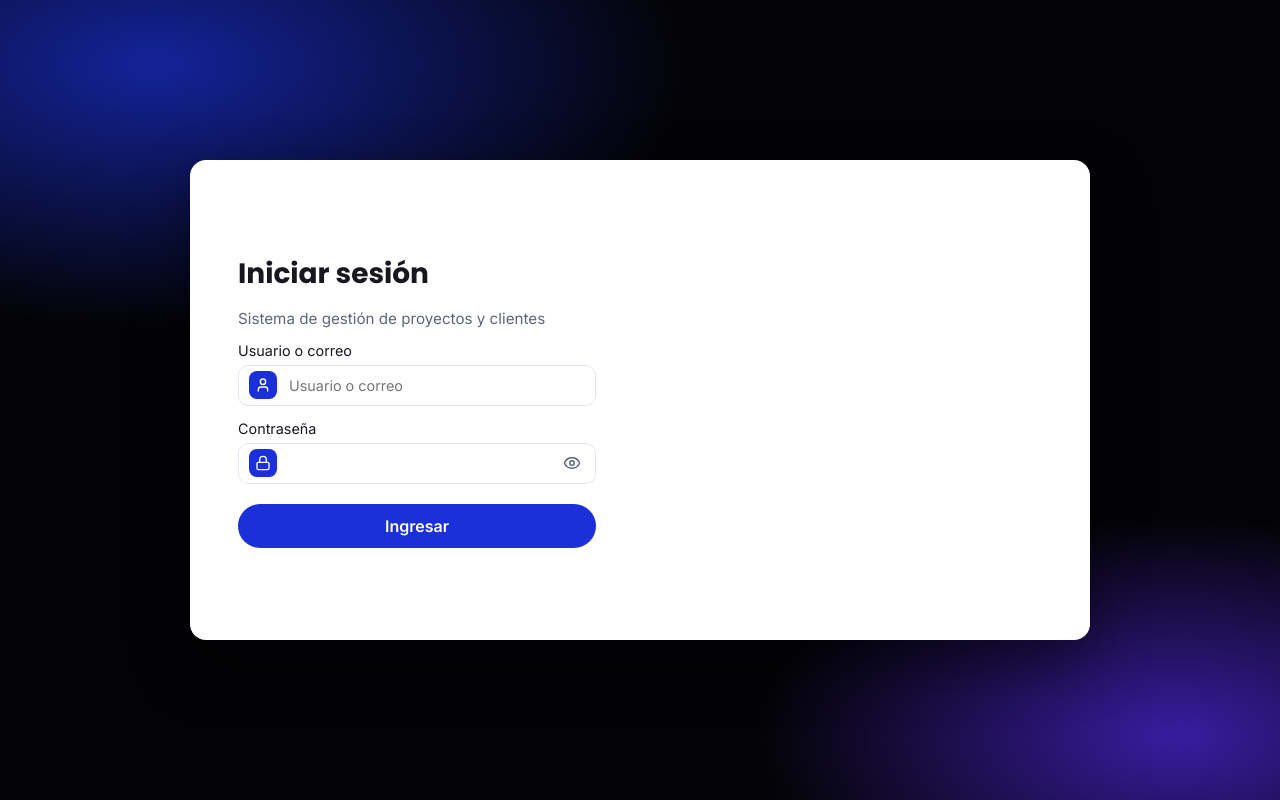
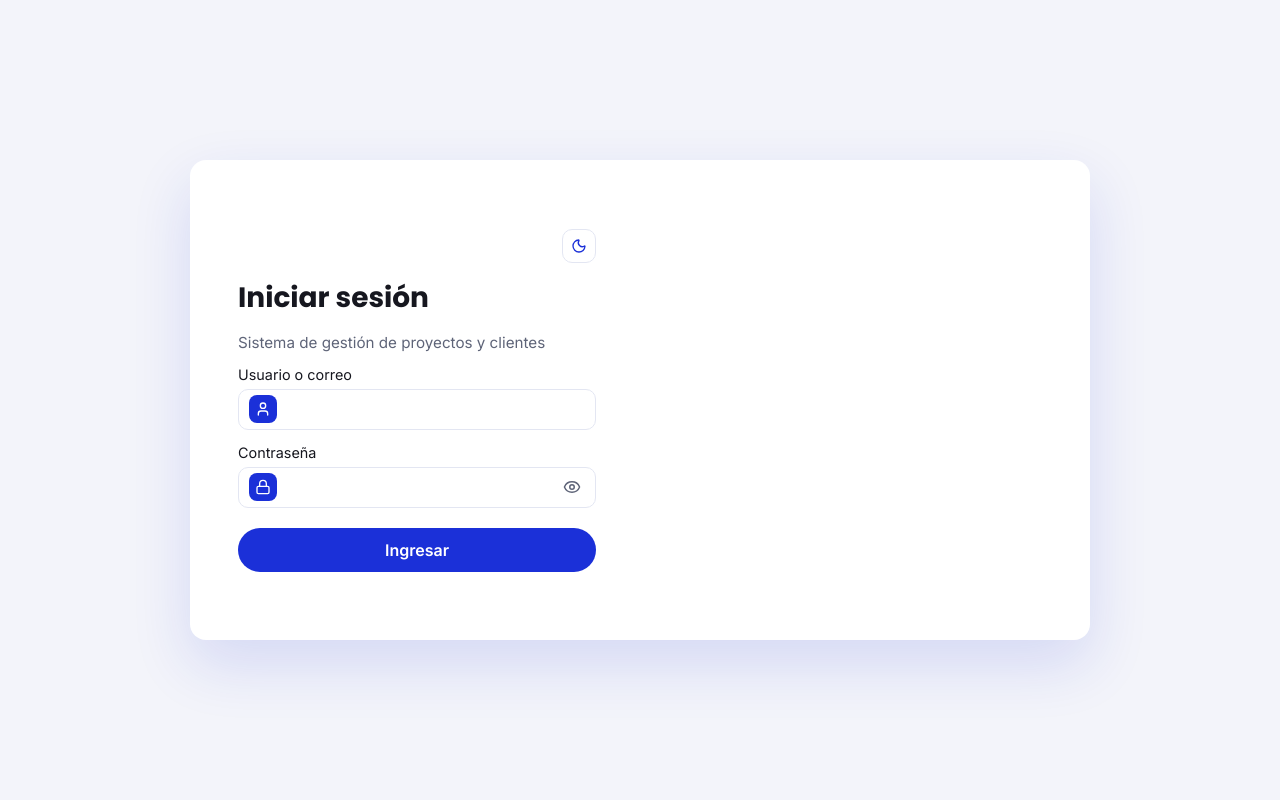
Before and after one commit to Josephlpz12/ospi-sistema, a React (Vite) app in the folder frontend/: page /login in a window 1280 px wide. Built offline with nearby package versions, Linux system fonts and the light colour scheme.

Commit message:
Actualización de diseño: modo oscuro y tema claro

```diff
--- a/frontend/index.html
+++ b/frontend/index.html
@@ -11,6 +11,17 @@
       rel="stylesheet"
     />
     <title>OSPI · Gestión de proyectos</title>
+    <script>
+      try {
+        var tema = localStorage.getItem("ospi-tema");
+        if (tema !== "light" && tema !== "dark") {
+          tema = window.matchMedia("(prefers-color-scheme: dark)").matches ? "dark" : "light";
+        }
+        document.documentElement.setAttribute("data-theme", tema);
+      } catch (e) {
+        document.documentElement.setAttribute("data-theme", "light");
+      }
+    </script>
   </head>
   <body>
     <div id="root"></div>
--- /dev/null
+++ b/frontend/src/componentes/BotonTema.tsx
@@ -0,0 +1,28 @@
+import { useState } from "react";
+import { Moon, Sun } from "lucide-react";
+import { aplicarTema, guardarTema, leerTema, type Tema } from "../tema";
+
+export function BotonTema() {
+  const [tema, setTema] = useState<Tema>(leerTema);
+
+  function alternar() {
+    const siguiente: Tema = tema === "dark" ? "light" : "dark";
+    aplicarTema(siguiente);
+    guardarTema(siguiente);
+    setTema(siguiente);
+  }
+
+  const oscuro = tema === "dark";
+
+  return (
+    <button
+      type="button"
+      className="btn-tema"
+      onClick={alternar}
+      aria-label={oscuro ? "Usar tema claro" : "Usar tema oscuro"}
+      title={oscuro ? "Tema claro" : "Tema oscuro"}
+    >
+      {oscuro ? <Sun size={16} aria-hidden /> : <Moon size={16} aria-hidden />}
+    </button>
+  );
+}
--- a/frontend/src/componentes/Layout.tsx
+++ b/frontend/src/componentes/Layout.tsx
@@ -14,6 +14,7 @@ import {
   Users,
 } from "lucide-react";
 import { esAdministrador, puedeOperarFinanzas } from "../autorizacion";
+import { BotonTema } from "./BotonTema";
 import { useAuth } from "../contexto/AuthContexto";
 
 const CLAVE_MENU = "ospi-menu-colapsado";
@@ -117,6 +118,7 @@ export function Layout() {
       </aside>
       <div className="main">
         <header className="topbar">
+          <BotonTema />
           <span className="topbar-usuario" title={identidad}>
             <User size={16} aria-hidden />
             <span>{identidad}</span>
--- a/frontend/src/index.css
+++ b/frontend/src/index.css
@@ -1,11 +1,54 @@
 :root {
-  --fondo-oscuro: #030305;
+  color-scheme: light;
+  --fondo-oscuro: #ffffff;
+  --fondo-login: var(--bg);
   --azul-marca: #1b30d8;
+  --azul-interactivo: var(--azul-marca);
+  --azul-marca-hover: #243ae0;
   --violeta: #5b2bff;
   --azul-claro: #3fa9ff;
   --violeta-suave: #a78bff;
   --fondo-claro: #f3f4fa;
   --tarjeta: #ffffff;
+  --transparente: transparent;
+  --marca-fuerte: rgba(27, 48, 216, 0.20);
+  --marca-login: var(--transparente);
+  --violeta-fuerte: transparent;
+  --violeta-login: var(--transparente);
+  --menu-texto: #16171f;
+  --menu-texto-hover: #16171f;
+  --menu-hover: rgba(27, 48, 216, 0.06);
+  --menu-marca: #16171f;
+  --menu-subtitulo: #3146b8;
+  --menu-boton: #16171f;
+  --menu-icono-activo-fondo: #ffffff;
+  --texto-sobre-marca: #ffffff;
+  --texto-bienvenida: #ffffff;
+  --texto-bienvenida-suave: #efeaff;
+  --borde-tarjeta: rgba(27, 48, 216, 0.08);
+  --foco: 0 0 0 3px rgba(27, 48, 216, 0.2);
+  --sombra-elevada: 0 24px 60px rgba(27, 48, 216, 0.14);
+  --sombra-boton: 0 8px 18px rgba(27, 48, 216, 0.32);
+  --velo: rgba(3, 3, 5, 0.45);
+  --alerta-fondo: #fdecea;
+  --alerta-texto: var(--danger);
+  --insignia-fondo: #e8eef4;
+  --insignia-exito-fondo: #e5f6ec;
+  --insignia-exito-texto: #146c3a;
+  --insignia-activo-texto: #1b7a3a;
+  --insignia-peligro-fondo: #fdecea;
+  --insignia-peligro-texto: #8f1d14;
+  --insignia-cancelado-texto: var(--danger);
+  --insignia-pendiente-fondo: #fff6d8;
+  --insignia-pendiente-texto: #7a5b00;
+  --insignia-pausado-texto: #8a6a00;
+  --insignia-info-fondo: #e8ecff;
+  --insignia-inactivo-fondo: #eef1f4;
+  --insignia-inactivo-texto: #3d4456;
+  --danger-hover: #9b1c13;
+  --exito: #146c3a;
+  --exito-hover: #115c32;
+  --exito-toast: #1b7a3a;
 
   --bg: var(--fondo-claro);
   --panel: var(--tarjeta);
@@ -22,6 +65,50 @@
   background: var(--bg);
 }
 
+[data-theme="dark"] {
+  color-scheme: dark;
+  --fondo-oscuro: #080d18;
+  --fondo-login: #030305;
+  --marca-fuerte: rgba(27, 48, 216, 0.72);
+  --marca-login: rgba(27, 48, 216, 0.7);
+  --violeta-fuerte: rgba(91, 43, 255, 0.62);
+  --violeta-login: rgba(91, 43, 255, 0.62);
+  --menu-texto: #ececf6;
+  --menu-texto-hover: #ffffff;
+  --menu-hover: rgba(255, 255, 255, 0.08);
+  --menu-marca: #ffffff;
+  --menu-subtitulo: #a78bff;
+  --menu-boton: #ffffff;
+  --fondo-claro: #182033;
+  --tarjeta: #141a2c;
+  --bg: #0c1222;
+  --text: #e6e8f2;
+  --muted: #9aa3bc;
+  --line: #2c3654;
+  --azul-interactivo: #9aa6ff;
+  --sombra: 0 10px 28px rgba(0, 0, 0, 0.35);
+  --borde-tarjeta: rgba(154, 163, 188, 0.18);
+  --alerta-fondo: rgba(180, 35, 24, 0.22);
+  --alerta-texto: #ffb4ac;
+  --insignia-fondo: rgba(255, 255, 255, 0.08);
+  --insignia-exito-fondo: rgba(20, 108, 58, 0.28);
+  --insignia-exito-texto: #8ee0b0;
+  --insignia-activo-texto: #8ee0b0;
+  --insignia-peligro-fondo: rgba(180, 35, 24, 0.28);
+  --insignia-peligro-texto: #ffb4ac;
+  --insignia-cancelado-texto: #ffb4ac;
+  --insignia-pendiente-fondo: rgba(180, 140, 20, 0.28);
+  --insignia-pendiente-texto: #ffe08a;
+  --insignia-pausado-texto: #f3d48a;
+  --insignia-info-fondo: rgba(27, 48, 216, 0.35);
+  --insignia-inactivo-fondo: rgba(255, 255, 255, 0.08);
+  --insignia-inactivo-texto: #c5cad8;
+  --foco: 0 0 0 3px rgba(154, 166, 255, 0.35);
+  --sombra-elevada: 0 24px 60px rgba(0, 0, 0, 0.45);
+  --sombra-boton: 0 8px 18px rgba(27, 48, 216, 0.45);
+  --velo: rgba(0, 0, 0, 0.62);
+}
+
 * {
   box-sizing: border-box;
 }
@@ -31,7 +118,7 @@ body {
 }
 
 a {
-  color: var(--azul-marca);
+  color: var(--azul-interactivo);
 }
 
 h1,
@@ -61,10 +148,11 @@ h2 {
 
 .sidebar {
   background:
-    radial-gradient(120% 70% at 0% 0%, rgba(27, 48, 216, 0.72), transparent 58%),
-    radial-gradient(90% 60% at 100% 100%, rgba(91, 43, 255, 0.62), transparent 52%),
+    radial-gradient(120% 70% at 0% 0%, var(--marca-fuerte), var(--transparente) 58%),
+    radial-gradient(90% 60% at 100% 100%, var(--violeta-fuerte), var(--transparente) 52%),
     var(--fondo-oscuro);
-  color: #fff;
+  color: var(--menu-texto);
+  border-right: 1px solid var(--line);
   padding: 24px 16px;
   overflow-x: hidden;
 }
@@ -87,24 +175,25 @@ h2 {
   padding: 0;
   border: 0;
   border-radius: 10px;
-  background: transparent;
-  color: #fff;
+  background: var(--transparente);
+  color: var(--menu-boton);
   cursor: pointer;
 }
 
 .btn-menu:hover {
-  background: rgba(255, 255, 255, 0.08);
+  background: var(--menu-hover);
 }
 
 .brand {
   margin: 0;
   font-weight: 700;
   letter-spacing: 0.08em;
+  color: var(--menu-marca);
 }
 
 .brand-sub {
   margin: 4px 0 0;
-  color: var(--violeta-suave);
+  color: var(--menu-subtitulo);
   font-size: 0.85rem;
 }
 
@@ -119,7 +208,7 @@ h2 {
   align-items: center;
   gap: 10px;
   position: relative;
-  color: #ececf6;
+  color: var(--menu-texto);
   text-decoration: none;
   padding: 10px 12px;
   border-radius: 12px;
@@ -137,28 +226,28 @@ h2 {
   box-sizing: content-box;
   border-radius: 8px;
   background: var(--azul-marca);
-  color: #fff;
+  color: var(--texto-sobre-marca);
 }
 
 .sidebar a:hover {
-  background: rgba(255, 255, 255, 0.08);
-  color: #fff;
+  background: var(--menu-hover);
+  color: var(--menu-texto-hover);
 }
 
 .sidebar a.active {
   background: var(--azul-marca);
-  color: #fff;
+  color: var(--texto-sobre-marca);
 }
 
 .sidebar a.active svg {
-  background: #fff;
+  background: var(--menu-icono-activo-fondo);
   color: var(--azul-marca);
 }
 
 .main {
   display: flex;
   flex-direction: column;
-  background: var(--fondo-claro);
+  background: var(--bg);
 }
 
 .topbar {
@@ -223,7 +312,7 @@ h2 {
 
 .card {
   background: var(--tarjeta);
-  border: 1px solid rgba(27, 48, 216, 0.08);
+  border: 1px solid var(--borde-tarjeta);
   border-radius: var(--radius);
   padding: 20px;
   box-shadow: var(--sombra);
@@ -235,9 +324,9 @@ h2 {
   place-items: center;
   padding: 24px;
   background:
-    radial-gradient(70% 55% at 12% 8%, rgba(27, 48, 216, 0.7), transparent 60%),
-    radial-gradient(60% 50% at 92% 92%, rgba(91, 43, 255, 0.62), transparent 55%),
-    var(--fondo-oscuro);
+    radial-gradient(70% 55% at 12% 8%, var(--marca-login), var(--transparente) 60%),
+    radial-gradient(60% 50% at 92% 92%, var(--violeta-login), var(--transparente) 55%),
+    var(--fondo-login);
 }
 
 .login-card {
@@ -249,7 +338,7 @@ h2 {
   background: var(--panel);
   border-radius: 16px;
   overflow: hidden;
-  box-shadow: 0 24px 60px rgba(3, 3, 5, 0.45);
+  box-shadow: var(--sombra-elevada);
 }
 
 .login-form {
@@ -289,7 +378,7 @@ h2 {
   border: 1px solid var(--line);
   border-radius: 10px;
   padding: 0 10px;
-  background: #fff;
+  background: var(--tarjeta);
   transition: border-color 0.2s ease, box-shadow 0.2s ease;
 }
 
@@ -298,13 +387,13 @@ h2 {
   border: 0;
   padding: 11px 4px;
   outline: none;
-  background: transparent;
+  background: var(--transparente);
   min-width: 0;
 }
 
 .login-field:focus-within {
   border-color: var(--azul-marca);
-  box-shadow: 0 0 0 3px rgba(27, 48, 216, 0.2);
+  box-shadow: var(--foco);
 }
 
 .login-toggle {
@@ -328,7 +417,7 @@ h2 {
   justify-content: center;
   margin-top: 6px;
   background: var(--brand);
-  color: #fff;
+  color: var(--texto-sobre-marca);
   border: 0;
   border-radius: 999px;
   padding: 12px 16px;
@@ -339,9 +428,9 @@ h2 {
 }
 
 .login-submit:hover:not(:disabled) {
-  background: #243ae0;
+  background: var(--azul-marca-hover);
   transform: translateY(-1px);
-  box-shadow: 0 8px 18px rgba(27, 48, 216, 0.32);
+  box-shadow: var(--sombra-boton);
 }
 
 .login-submit:disabled {
@@ -356,7 +445,7 @@ h2 {
   justify-content: center;
   gap: 10px;
   padding: 48px 40px 48px 72px;
-  color: #fff;
+  color: var(--texto-bienvenida);
   background: linear-gradient(120deg, var(--azul-marca) 0%, var(--violeta) 100%);
   clip-path: polygon(16% 0, 100% 0, 100% 100%, 0 100%);
   opacity: 0;
@@ -376,14 +465,14 @@ h2 {
   margin: 0;
   font-size: 2rem;
   font-weight: 700;
-  color: #fff;
+  color: var(--texto-bienvenida);
 }
 
 .login-welcome-text {
   margin: 0;
   max-width: 28ch;
   line-height: 1.5;
-  color: #efeaff;
+  color: var(--texto-bienvenida-suave);
 }
 
 @keyframes login-slide-in {
@@ -442,7 +531,23 @@ textarea {
   padding: 8px 10px;
   border: 1px solid var(--line);
   border-radius: 8px;
+  background: var(--tarjeta);
+  color: var(--text);
   font: inherit;
+}
+
+input::placeholder,
+textarea::placeholder {
+  color: var(--muted);
+}
+
+input:-webkit-autofill,
+input:-webkit-autofill:hover,
+input:-webkit-autofill:focus {
+  -webkit-text-fill-color: var(--text);
+  caret-color: var(--text);
+  box-shadow: 0 0 0 1000px var(--tarjeta) inset;
+  transition: background-color 9999s ease-out;
 }
 
 .btn {
@@ -450,7 +555,7 @@ textarea {
   align-items: center;
   justify-content: center;
   background: var(--azul-marca);
-  color: #fff;
+  color: var(--texto-sobre-marca);
   border: 0;
   border-radius: 12px;
   padding: 10px 16px;
@@ -461,7 +566,7 @@ textarea {
 }
 
 .btn:hover {
-  background: #243ae0;
+  background: var(--azul-marca-hover);
 }
 
 .btn:disabled {
@@ -471,7 +576,7 @@ textarea {
 .btn-text {
   background: none;
   border: 0;
-  color: var(--azul-marca);
+  color: var(--azul-interactivo);
   cursor: pointer;
   font: inherit;
   padding: 0;
@@ -484,8 +589,8 @@ textarea {
 }
 
 .alerta {
-  background: #fdecea;
-  color: var(--danger);
+  background: var(--alerta-fondo);
+  color: var(--alerta-texto);
   padding: 10px 12px;
   border-radius: 8px;
 }
@@ -520,7 +625,7 @@ textarea {
   height: 40px;
   border-radius: 12px;
   background: var(--azul-marca);
-  color: #fff;
+  color: var(--texto-sobre-marca);
 }
 
 .stat span:not(.stat-icono) {
@@ -545,58 +650,58 @@ textarea {
   font-size: 0.8rem;
   font-weight: 600;
   line-height: 1.4;
-  background: #e8eef4;
+  background: var(--insignia-fondo);
   color: var(--text);
 }
 
 .insignia-activo {
-  background: #e5f6ec;
-  color: #1b7a3a;
+  background: var(--insignia-exito-fondo);
+  color: var(--insignia-activo-texto);
 }
 
 .insignia-cancelado {
-  background: #fdecea;
-  color: var(--danger);
+  background: var(--insignia-peligro-fondo);
+  color: var(--insignia-cancelado-texto);
 }
 
 .insignia-pausado {
-  background: #fff6d8;
-  color: #8a6a00;
+  background: var(--insignia-pendiente-fondo);
+  color: var(--insignia-pausado-texto);
 }
 
 .insignia-cotizacion {
-  background: #e8ecff;
-  color: var(--azul-marca);
+  background: var(--insignia-info-fondo);
+  color: var(--azul-interactivo);
 }
 
 .insignia-entregado {
-  background: #eef1f4;
+  background: var(--insignia-inactivo-fondo);
   color: var(--muted);
 }
 
 .insignia-exito {
-  background: #e5f6ec;
-  color: #146c3a;
+  background: var(--insignia-exito-fondo);
+  color: var(--insignia-exito-texto);
 }
 
 .insignia-peligro {
-  background: #fdecea;
-  color: #8f1d14;
+  background: var(--insignia-peligro-fondo);
+  color: var(--insignia-peligro-texto);
 }
 
 .insignia-pendiente {
-  background: #fff6d8;
-  color: #7a5b00;
+  background: var(--insignia-pendiente-fondo);
+  color: var(--insignia-pendiente-texto);
 }
 
 .insignia-inactivo {
-  background: #eef1f4;
-  color: #3d4456;
+  background: var(--insignia-inactivo-fondo);
+  color: var(--insignia-inactivo-texto);
 }
 
 .insignia-info {
-  background: #e8ecff;
-  color: var(--azul-marca);
+  background: var(--insignia-info-fondo);
+  color: var(--azul-interactivo);
 }
 
 .resumen-ficha {
@@ -688,8 +793,8 @@ small {
 }
 
 .aviso-suspendido {
-  background: #fdecea;
-  color: var(--danger);
+  background: var(--alerta-fondo);
+  color: var(--alerta-texto);
   padding: 10px 12px;
   border-radius: 8px;
   font-weight: 600;
@@ -758,7 +863,7 @@ small {
   font-family: Poppins, Inter, sans-serif;
   font-size: 1.1rem;
   font-weight: 600;
-  color: var(--azul-marca);
+  color: var(--azul-interactivo);
 }
 
 .seccion-plegable[open] summary {
@@ -800,7 +905,7 @@ small {
 }
 
 .btn-secundario {
-  background: #fff;
+  background: var(--tarjeta);
   color: var(--text);
   border: 1px solid var(--line);
 }
@@ -814,16 +919,16 @@ small {
 }
 
 .btn-peligro:hover {
-  background: #9b1c13;
+  background: var(--danger-hover);
 }
 
 .btn-positivo {
-  background: #146c3a;
-  color: #fff;
+  background: var(--exito);
+  color: var(--texto-sobre-marca);
 }
 
 .btn-positivo:hover {
-  background: #115c32;
+  background: var(--exito-hover);
 }
 
 .btn-compacto {
@@ -834,12 +939,36 @@ small {
 
 .btn-editar {
   background: var(--tarjeta);
-  color: var(--azul-marca);
-  border: 1px solid var(--azul-marca);
+  color: var(--azul-interactivo);
+  border: 1px solid var(--azul-interactivo);
 }
 
 .btn-editar:hover {
-  background: color-mix(in srgb, var(--azul-marca) 10%, var(--tarjeta));
+  background: color-mix(in srgb, var(--azul-interactivo) 10%, var(--tarjeta));
+}
+
+.btn-tema {
+  display: inline-flex;
+  align-items: center;
+  justify-content: center;
+  flex-shrink: 0;
+  width: 34px;
+  height: 34px;
+  padding: 0;
+  border: 1px solid var(--line);
+  border-radius: 10px;
+  background: var(--tarjeta);
+  color: var(--azul-interactivo);
+  cursor: pointer;
+}
+
+.btn-tema:hover {
+  background: var(--fondo-claro);
+}
+
+.login-tema {
+  display: flex;
+  justify-content: flex-end;
 }
 
 .toasts {
@@ -873,23 +1002,23 @@ small {
 }
 
 .toast-exito {
-  border-left-color: #1b7a3a;
+  border-left-color: var(--exito-toast);
 }
 
 .toast-exito svg:first-child {
-  color: #1b7a3a;
+  color: var(--exito-toast);
 }
 
 .toast-error {
-  border-left-color: var(--danger);
+  border-left-color: var(--alerta-texto);
 }
 
 .toast-error svg:first-child {
-  color: var(--danger);
+  color: var(--alerta-texto);
 }
 
 .toast-info svg:first-child {
-  color: var(--azul-marca);
+  color: var(--azul-interactivo);
 }
 
 .toast-cerrar {
@@ -904,7 +1033,7 @@ small {
   align-items: center;
   justify-content: center;
   padding: 16px;
-  background: rgba(3, 3, 5, 0.45);
+  background: var(--velo);
 }
 
 .modal {
@@ -919,7 +1048,7 @@ small {
   margin: 0 0 8px;
   font-family: Poppins, Inter, sans-serif;
   font-size: 1.25rem;
-  color: var(--azul-marca);
+  color: var(--azul-interactivo);
 }
 
 .modal p {
--- a/frontend/src/pantallas/Login.tsx
+++ b/frontend/src/pantallas/Login.tsx
@@ -1,6 +1,7 @@
 import { type FormEvent, useState } from "react";
 import { Navigate, useNavigate } from "react-router-dom";
 import { Eye, EyeOff, Lock, User } from "lucide-react";
+import { BotonTema } from "../componentes/BotonTema";
 import { useAuth } from "../contexto/AuthContexto";
 
 export function Login() {
@@ -32,6 +33,9 @@ export function Login() {
     <div className="login-page">
       <div className="login-card">
         <form className="login-form" onSubmit={enviar}>
+          <div className="login-tema">
+            <BotonTema />
+          </div>
           <h1 className="login-title">Iniciar sesión</h1>
           <p className="login-subtitle">Sistema de gestión de proyectos y clientes</p>
           {error ? <p className="alerta">{error}</p> : null}
@@ -42,7 +46,6 @@ export function Login() {
               <input
                 value={usuario}
                 onChange={(ev) => setUsuario(ev.target.value)}
-                placeholder="Usuario o correo"
                 autoComplete="username"
                 required
               />
--- /dev/null
+++ b/frontend/src/tema.ts
@@ -0,0 +1,25 @@
+export type Tema = "light" | "dark";
+
+const CLAVE_TEMA = "ospi-tema";
+
+export function leerTema(): Tema {
+  try {
+    const guardado = localStorage.getItem(CLAVE_TEMA);
+    if (guardado === "light" || guardado === "dark") return guardado;
+  } catch {
+    return window.matchMedia("(prefers-color-scheme: dark)").matches ? "dark" : "light";
+  }
+  return window.matchMedia("(prefers-color-scheme: dark)").matches ? "dark" : "light";
+}
+
+export function aplicarTema(tema: Tema) {
+  document.documentElement.setAttribute("data-theme", tema);
+}
+
+export function guardarTema(tema: Tema) {
+  try {
+    localStorage.setItem(CLAVE_TEMA, tema);
+  } catch {
+    return;
+  }
+}
```
